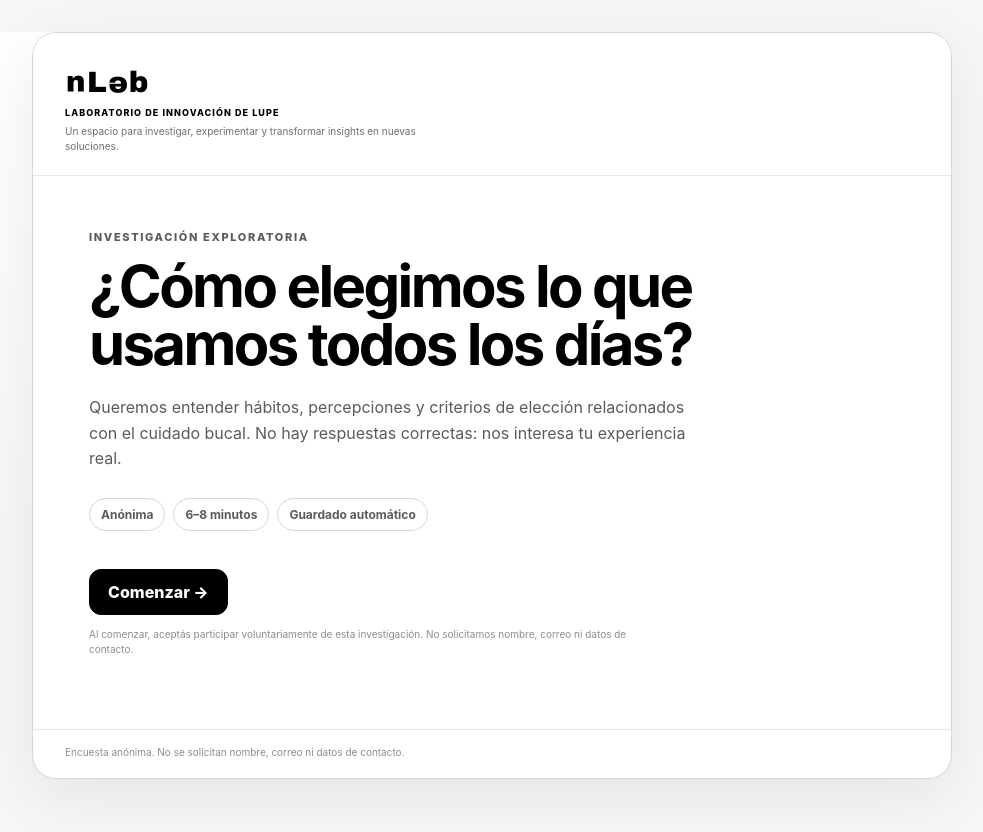
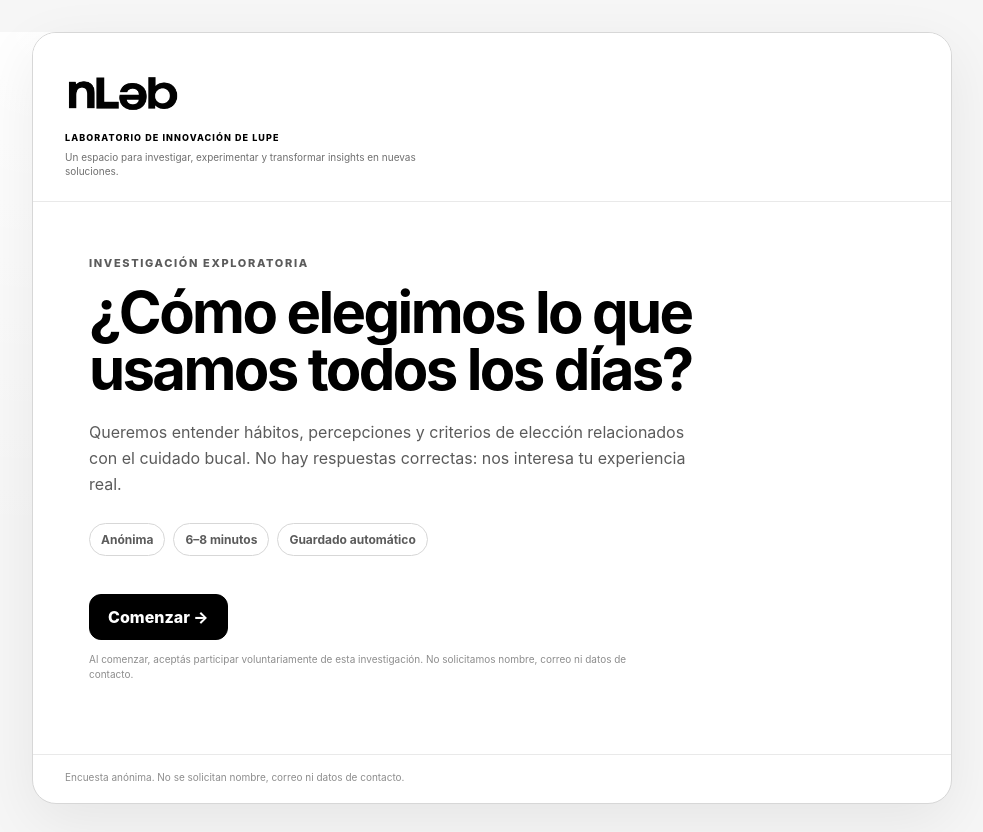
Before and after one commit to lupelab/nlab-research, a plain HTML site: page index.html in a window 1280 px wide. Shown: the whole page, without its empty margins (148-1131 px from the left). Drawn offline with Linux system fonts and the light colour scheme.

Commit message:
Actualizar logo nLab

```diff
--- a/index.html
+++ b/index.html
@@ -14,33 +14,13 @@
 
       <header id="appHeader" class="topbar">
         <div class="brand-lockup">
-          <div class="ulab-logo" aria-label="nLab">
-            <svg viewBox="0 0 120 44" role="img" aria-label="nLab">
-              <!-- u invertida para funcionar visualmente como n, bajada 5 px -->
-              <g transform="translate(0 5)">
-                <text
-                  x="1"
-                  y="34"
-                  class="ulab-letter"
-                  transform="rotate(180 13 22)"
-                >u</text>
-              </g>
-
-              <text x="27" y="34" class="ulab-letter">L</text>
-
-              <!-- e invertida / "a" -->
-              <g transform="translate(0 6)">
-                <text
-                  x="53"
-                  y="34"
-                  class="ulab-letter"
-                  transform="rotate(180 65 22)"
-                >e</text>
-              </g>
-
-              <text x="78" y="34" class="ulab-letter">b</text>
-            </svg>
-          </div>
+          <div class="ulab-logo nlab-image-logo" aria-label="nLab">
+          <img
+            src="assets/nlab-logo.png"
+            alt="nLab"
+            class="nlab-logo-img"
+          >
+        </div>
 
           <div class="brand-copy">
             <div class="ulab-tagline">LABORATORIO DE INNOVACIÓN DE LUPE</div>
--- a/styles.css
+++ b/styles.css
@@ -788,3 +788,42 @@ select:focus,
     min-height: 40px;
   }
 }
+
+
+/* =========================================================
+   LOGO nLab — imagen aprobada
+========================================================= */
+
+.nlab-image-logo {
+  width: 118px;
+  height: auto;
+  margin-bottom: 5px;
+  display: block;
+}
+
+.nlab-image-logo svg {
+  display: none;
+}
+
+.nlab-logo-img {
+  display: block;
+  width: 100%;
+  height: auto;
+  object-fit: contain;
+}
+
+body.is-surveying .nlab-image-logo {
+  width: 84px;
+  height: auto;
+  margin: 0;
+}
+
+@media (max-width: 700px) {
+  .nlab-image-logo {
+    width: 110px;
+  }
+
+  body.is-surveying .nlab-image-logo {
+    width: 78px;
+  }
+}
```
Also changed, not shown: assets/nlab-logo.png (added), 1 other file.
